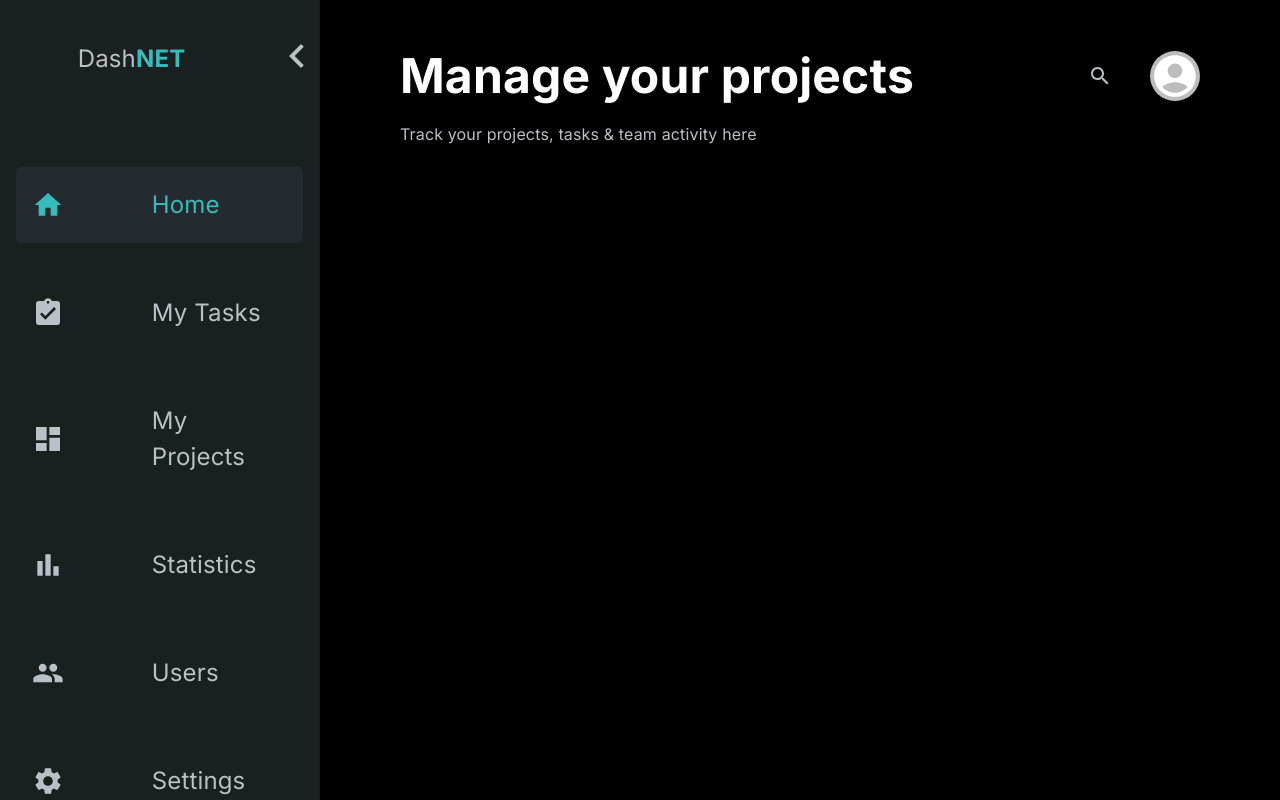
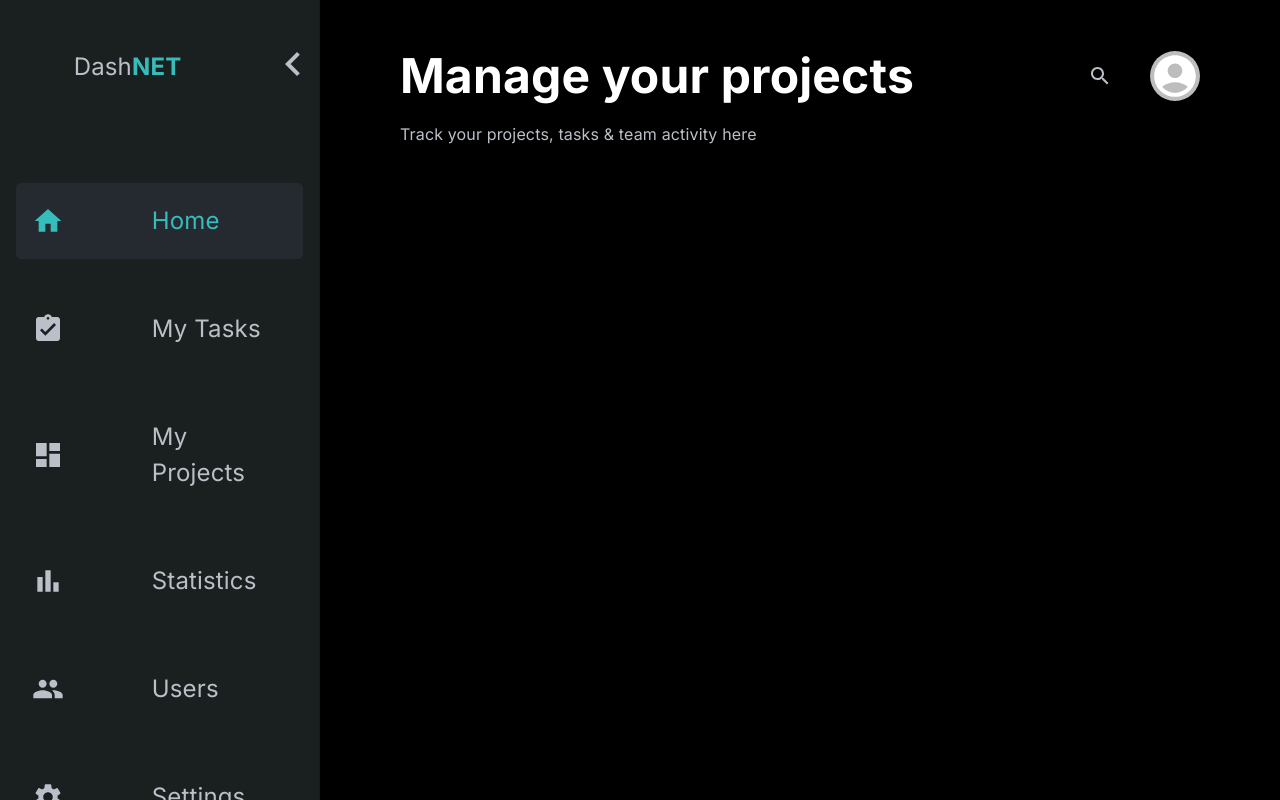
Before and after one commit to Blagoja95/DashNET, a React (Create React App) app in the folder src/main/ui/: page / in a window 1280 px wide. Built offline with nearby package versions, Linux system fonts and the light colour scheme.

Commit message:
19: Navigation Menu
Fixed spacing of `Chevron` button that collapses and expands navigation.

```diff
--- a/src/main/ui/src/components/layout/navigation/Navigation.js
+++ b/src/main/ui/src/components/layout/navigation/Navigation.js
@@ -50,10 +50,10 @@ const Navigation = () => {
 					<Box
 						onClick={() => setIsFull(el => !el)}
 						component='span'
-						ml='0.5rem'
 						sx={{
 							borderRadius: '5px',
 							cursor: 'pointer',
+							p: '0.5rem',
 							'&:hover': { bgcolor: 'gray.main' }
 						}}
 					>
```
